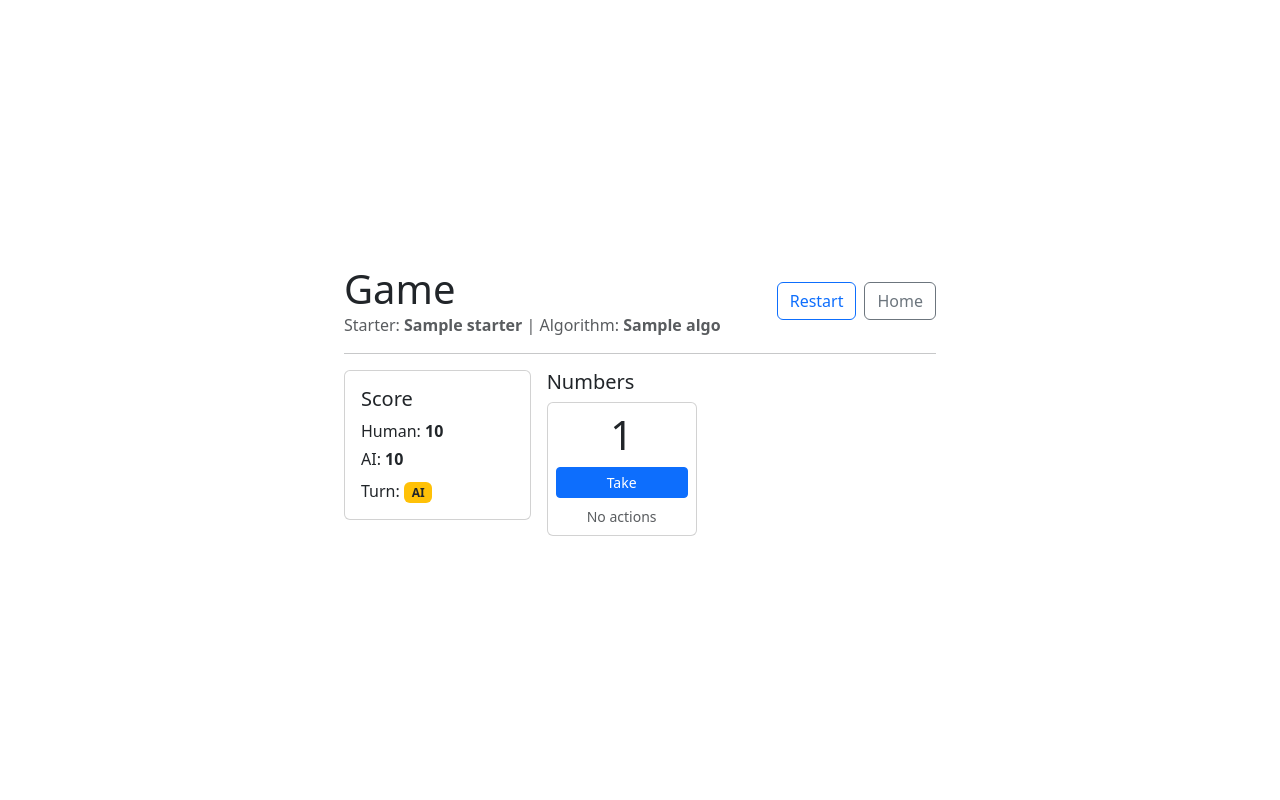
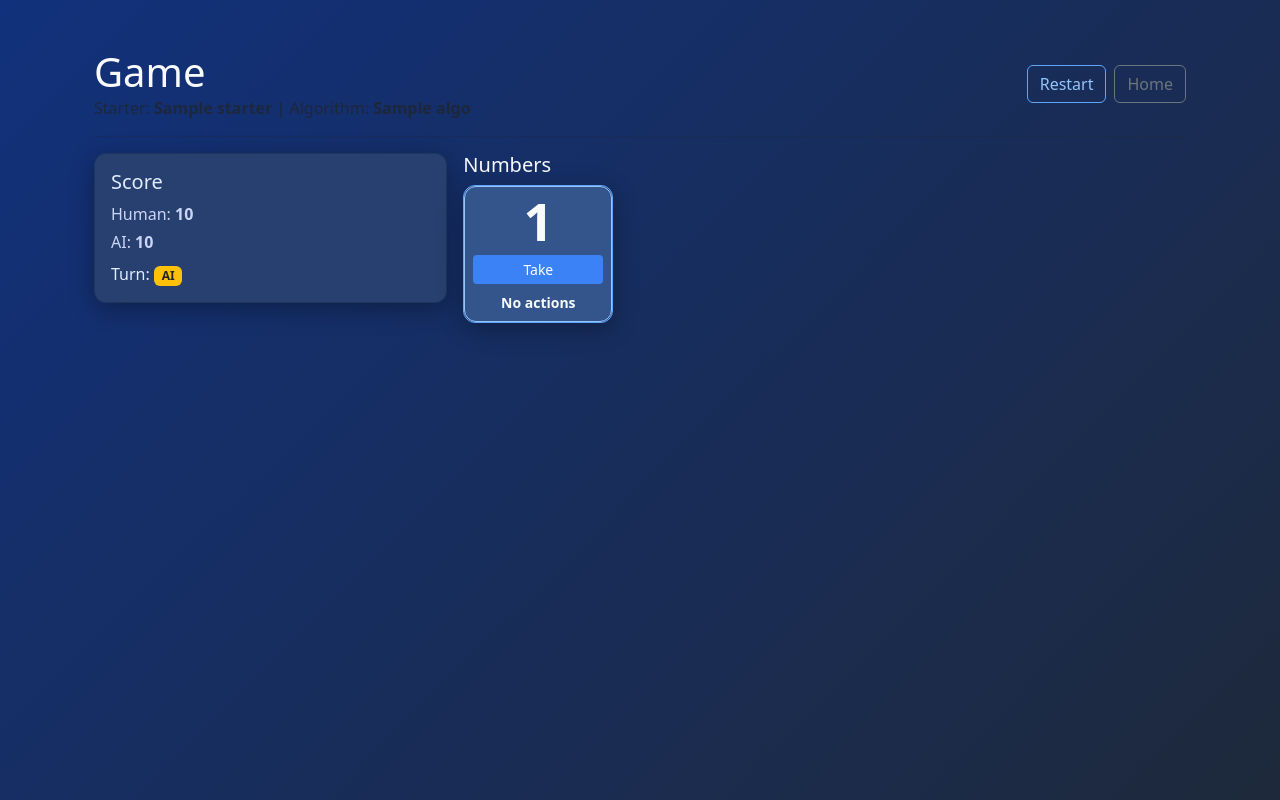
Before and after one commit to Fafn1rrr/ai_prakt1, a Flask app: template templates/game.html in a window 1280 px wide. Run offline with Flask 3, Linux system fonts and the light colour scheme; the template is opened without the code that fills it: most values are stand-ins (such as "Sample title", 1, 10 or a date in 2020).

Commit message:
pievienoju vizualus uzlabojumus

```diff
--- a/static/css/style.css
+++ b/static/css/style.css
@@ -0,0 +1,98 @@
+
+  h1, h2, h3, h4, h5, h6 {
+  color: #f8fafc;
+  }
+
+  p, span, label {
+  color: #cbd5f5;
+}
+input {
+  background: #1e293b;
+  border: 1px solid #475569;
+  color: #f1f5f9;
+}
+
+input::placeholder {
+  color: #94a3b8;
+}
+
+body {
+  background: linear-gradient(135deg, #11317c, #1e293b);
+}
+
+/* Cards */
+.card, .score-box, .number-card {
+  background: #27406f;
+  color: #e0ecff;
+  border-radius: 12px;
+  box-shadow: 0 6px 25px rgba(0,0,0,0.3);
+}
+
+.custom-card.text-center .card-body {
+  background: #34558b;
+  border-radius: 12px;
+  border: 1px solid #93c5fd;
+}
+
+.number-card h3 {
+  color: #445f83;
+}
+
+.custom-card.text-center {
+  border: 1px solid #60a5fa;
+}
+
+.number-value {
+  color: #f8fafc;
+  font-size: 3.25rem;
+  font-weight: 700;
+  line-height: 1;
+  text-shadow: none;
+}
+
+.btn-primary {
+  background: #3b82f6;
+  border: none;
+  color: white;
+}
+
+.btn-primary:hover {
+  background: #2563eb;
+}
+
+.btn-outline-primary {
+  border: 1px solid #60a5fa;
+  color: #93c5fd;
+}
+
+.btn-outline-primary:hover {
+  background: #60a5fa;
+  color: #0f172a;
+}
+
+/* Split buttons */
+.btn-split {
+  background: transparent;
+  border: 1px solid #94a3b8;
+  color: #cbd5f5;
+}
+
+.btn-split:hover {
+  background: #475569;
+}
+
+/* Score panel */
+.score-box {
+  background: #34558b;
+}
+
+.badge-ai {
+  background: #facc15;
+  color: #1e293b;
+  font-weight: bold;
+}
+
+.no-actions {
+  color: #f8fafc !important;
+  font-weight: 600;
+}
--- a/templates/base.html
+++ b/templates/base.html
@@ -1,7 +1,7 @@
   {% include "partials/header.html" %}
-<body class="d-flex flex-column min-vh-100 justify-content-center">
+<body class="d-flex flex-column min-vh-100">
 
-  <main class="d-flex container py-4 justify-content-center w-50">
+  <main class="container py-4">
     {% block content %}{% endblock %}
   </main>
 
--- a/templates/game.html
+++ b/templates/game.html
@@ -2,6 +2,7 @@
 {% block title %}Game{% endblock %}
 
 {% block content %}
+
 <div class="container py-4">
 
   <div class="d-flex flex-wrap justify-content-between align-items-center gap-3">
@@ -23,7 +24,7 @@
 
   <div class="row g-3">
     <div class="col-md-4">
-      <div class="card">
+      <div class="card custom-card score-card">
         <div class="card-body">
           <h5 class="card-title">Score</h5>
           <p class="mb-1">Human: <b>{{ human_points }}</b></p>
@@ -39,53 +40,38 @@
           </div>
         </div>
       </div>
-
-      {% if finished %}
-      <div class="alert alert-info mt-3">
-        <h5 class="mb-1">Game finished!</h5>
-        <div>Winner: <b>{{ winner }}</b></div>
-        <div class="mt-2">
-          <a href="#" class="btn btn-primary">Start again</a>
-        </div>
-      </div>
-      {% endif %}
     </div>
 
     <div class="col-md-8">
       <h5>Numbers</h5>
 
-      {% if numbers|length == 0 %}
-        <div class="text-muted">Sequence is empty.</div>
-      {% else %}
       <div class="d-flex flex-wrap gap-2">
         {% for n in numbers %}
-          <div class="card text-center" style="width: 150px;">
+        <div class="card custom-card text-center" style="width: 150px;">
           <div class="card-body p-2">
-              <div class="display-6">{{ n }}</div>
+            <div class="display-6 number-value">{{ n }}</div>
 
-              {# {% if (turn == "human") and (not finished) %} #}
-              <form method="POST" action="#" class="d-grid gap-1 mt-2">
+            <form method="POST" class="d-grid gap-1 mt-2">
               <input type="hidden" name="index" value="{{ loop.index0 }}">
-                <button class="btn btn-sm btn-primary" name="action" value="take">Take</button>
+              <button class="btn btn-sm btn-primary">Take</button>
 
               {% if n == 2 %}
-                  <button class="btn btn-sm btn-outline-primary" name="action" value="split2">Split 2 → 1+1</button>
+                <button class="btn btn-sm btn-outline-primary">Split 2 → 1+1</button>
               {% endif %}
 
               {% if n == 4 %}
-                  <button class="btn btn-sm btn-outline-primary" name="action" value="split4">Split 4 → 2+2</button>
+                <button class="btn btn-sm btn-outline-primary">Split 4 → 2+2</button>
               {% endif %}
             </form>
-              {# {% else %} #}
-                <div class="text-muted small mt-2">No actions</div>
-              {# {% endif %} #}
+
+            <div class="text-muted small mt-2 no-actions">No actions</div>
           </div>
         </div>
         {% endfor %}
       </div>
-      {% endif %}
     </div>
   </div>
 
 </div>
+
 {% endblock %}
--- a/templates/partials/header.html
+++ b/templates/partials/header.html
@@ -1,8 +1,10 @@
 <!doctype html>
-<html lang="ru">
+<html>
 <head>
+
   <meta charset="utf-8">
   <meta name="viewport" content="width=device-width, initial-scale=1">
   <title>{% block title %}Site{% endblock %}</title>
   <link href="https://cdn.jsdelivr.net/npm/bootstrap@5.3.3/dist/css/bootstrap.min.css" rel="stylesheet">
+  <link rel="stylesheet" href="{{ url_for('static', filename='css/style.css') }}">
 </head>
```
Also changed, not shown: templates/index.html (+3 -4 lines). Lines whose indentation alone changed are shown as unchanged.
